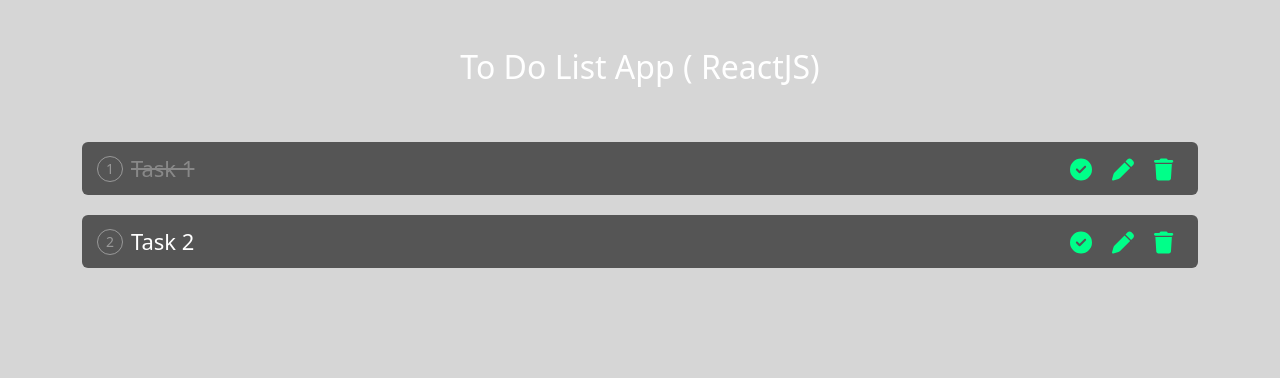
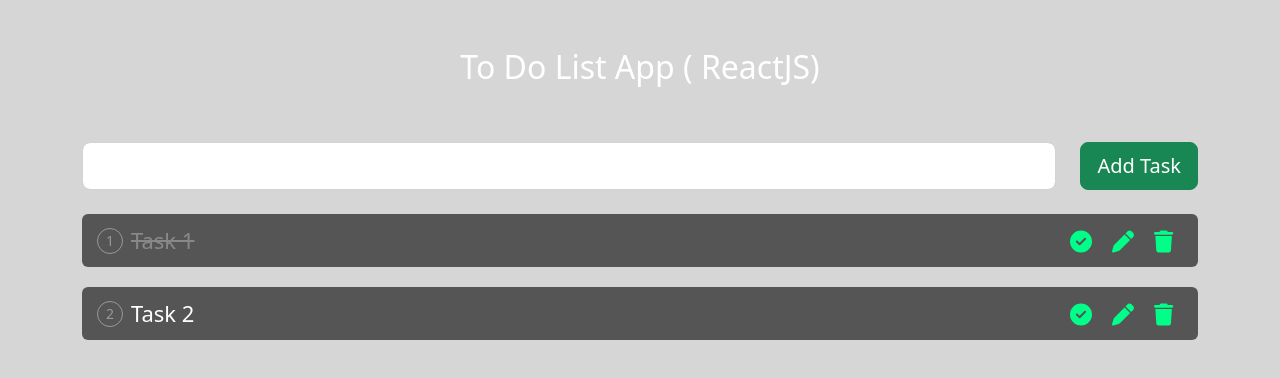
Before and after one commit to ujangaris/React-Todo-List, a React (Create React App) app: page / in a window 1280 px wide. Shown: the top 378 px of the page. Built offline with nearby package versions, Linux system fonts and the light colour scheme.

Commit message:
addTask function dan keterangan icon

```diff
--- a/src/App.js
+++ b/src/App.js
@@ -24,7 +24,18 @@
 
   // add tasks
 
-  const addTask = () => {}
+  const addTask = () => {
+    if (newTask) {
+      // get the last id
+      let num = toDo.length + 1
+      // create new entry
+      let newEntry = { id: num, title: newTask, status: false }
+      // add new entry to todo
+      setToDo([...toDo, newEntry])
+      // clear input
+      setNewTask("")
+    }
+  }
 
   // Delete tasks
   const deleteTask = (id) => {}
@@ -48,6 +59,23 @@
       <h2>To Do List App ( ReactJS)</h2>
       <br />
       <br />
+
+      {/* Add Task */}
+      <div className="row">
+        <div className="col">
+          <input
+            value={newTask}
+            onChange={(e) => setNewTask(e.target.value)}
+            className="form-control form-control-lg"
+          />
+        </div>
+        <div className="col-auto">
+          <button onClick={addTask} className="btn btn-success btn-lg">
+            Add Task
+          </button>
+        </div>
+      </div>
+      <br />
       {/* Display ToDos */}
       {/* logic jika todo tidak ada datanya */}
       {toDo && toDo.length ? "" : "No Tasks..."}
@@ -65,14 +93,15 @@
                   <span className="taskText">{task.title}</span>
                 </div>
                 {/* pasang icon fontawesome */}
+                {/* pasang keterangan setiap icon */}
                 <div className="iconsWrap">
-                  <span>
+                  <span title="Completed / Not Completed">
                     <FontAwesomeIcon icon={faCircleCheck} />
                   </span>
-                  <span>
+                  <span title="Edit">
                     <FontAwesomeIcon icon={faPen} />
                   </span>
-                  <span>
+                  <span title="Delete">
                     <FontAwesomeIcon icon={faTrash} />
                   </span>
                 </div>
```
Also changed, not shown: 1 other file (tests, documents, lock files or other folders).
